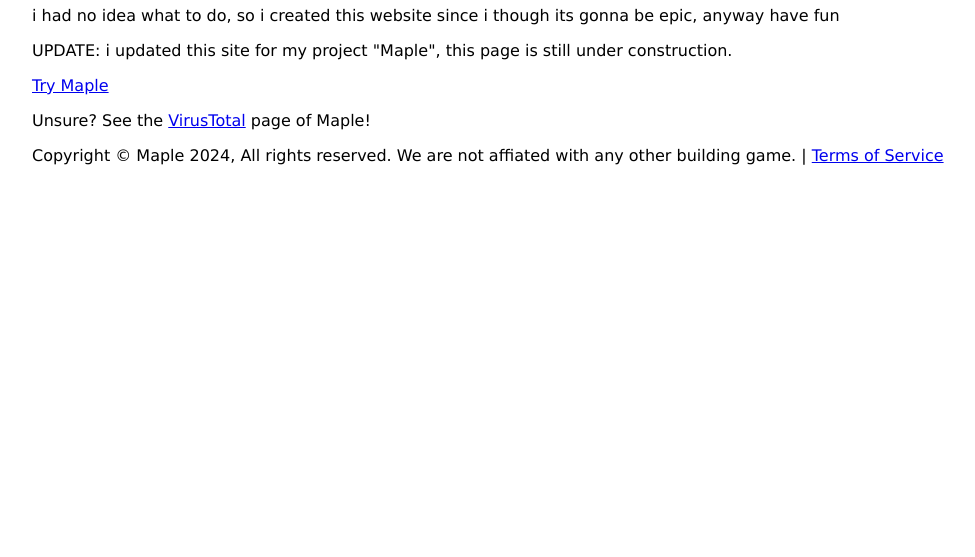
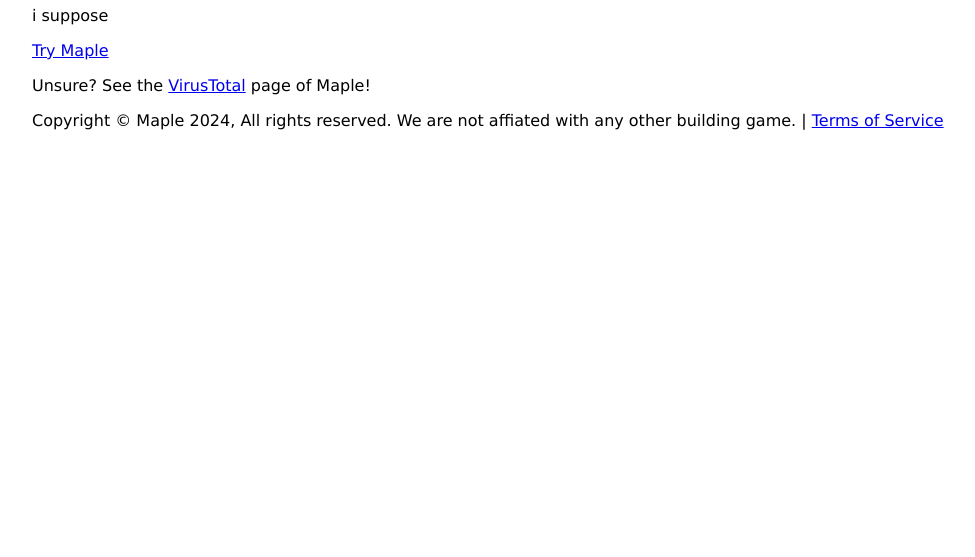
Before and after one commit to RandomDude101Offical/maple, a plain HTML site: page index.html in a window 1280 px wide. Shown: the part 243-800 px from the top of the page, without its empty margins (18-993 px from the left). Drawn offline with Linux system fonts and the light colour scheme.

Commit message:
add a silly

```diff
--- a/index.html
+++ b/index.html
@@ -9,8 +9,7 @@
 <body>
   <img src="images/bannerm.png" alt="Banner" class="banner">
   <h1>Welcome to MAPLE!</h1>
-  <p>i had no idea what to do, so i created this website since i though its gonna be epic, anyway have fun</p>
-  <p>UPDATE: i updated this site for my project "Maple", this page is still under construction.</p>
+  <p>i suppose</p>
   <a href="https://drive.google.com/drive/folders/1d8i_-6BAwy-kBEWIYnjCKIdinxEuRPKG">Try Maple</a>
   <p>Unsure? See the <a href="https://www.virustotal.com/gui/file/7abc92ad1ae4ebf02edd19702dcbb39ce50ec3927141d4ebb769bcbc8119ee66/detection">VirusTotal</a> page of Maple!</p>
   <footer>
```
